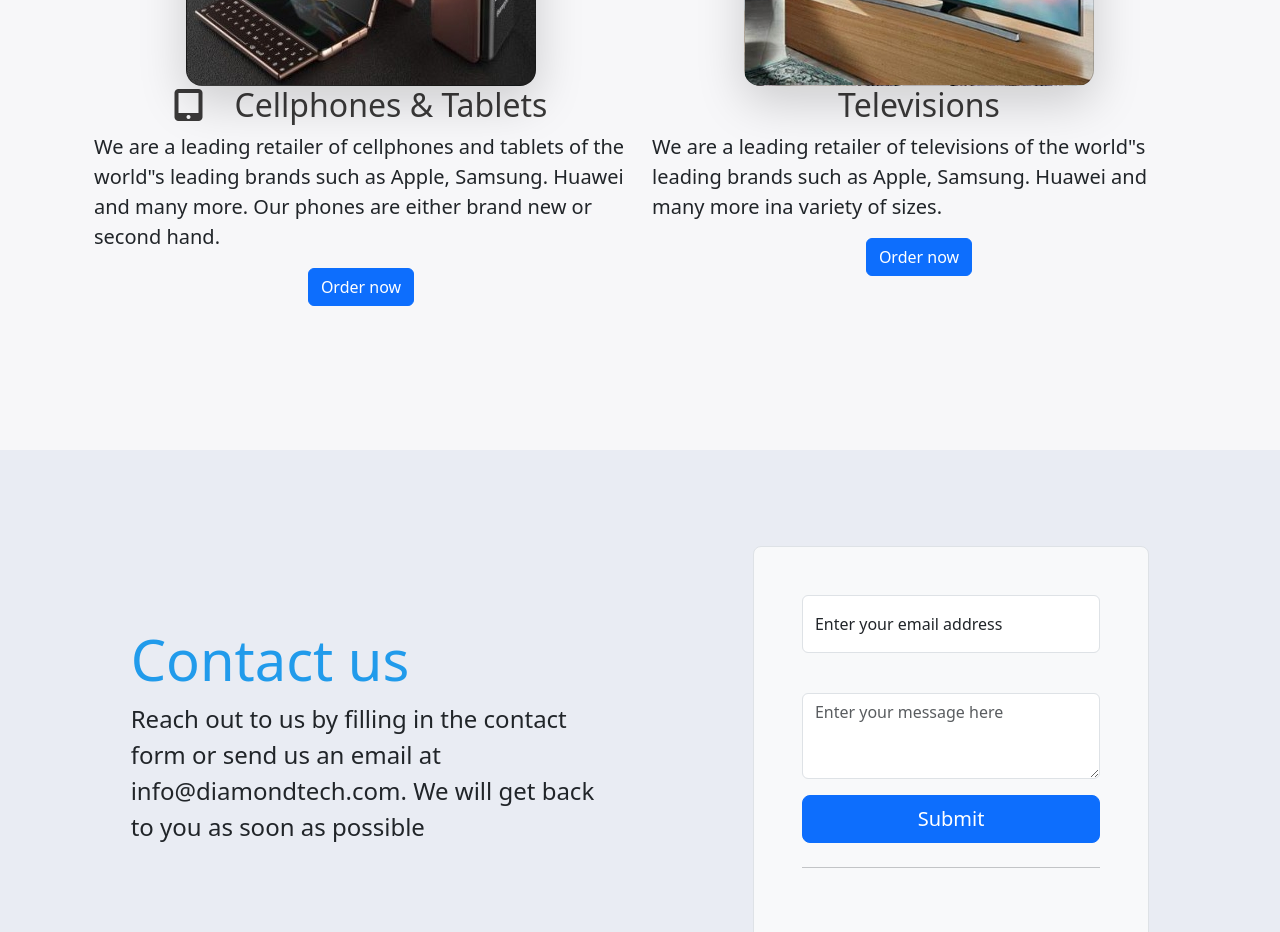
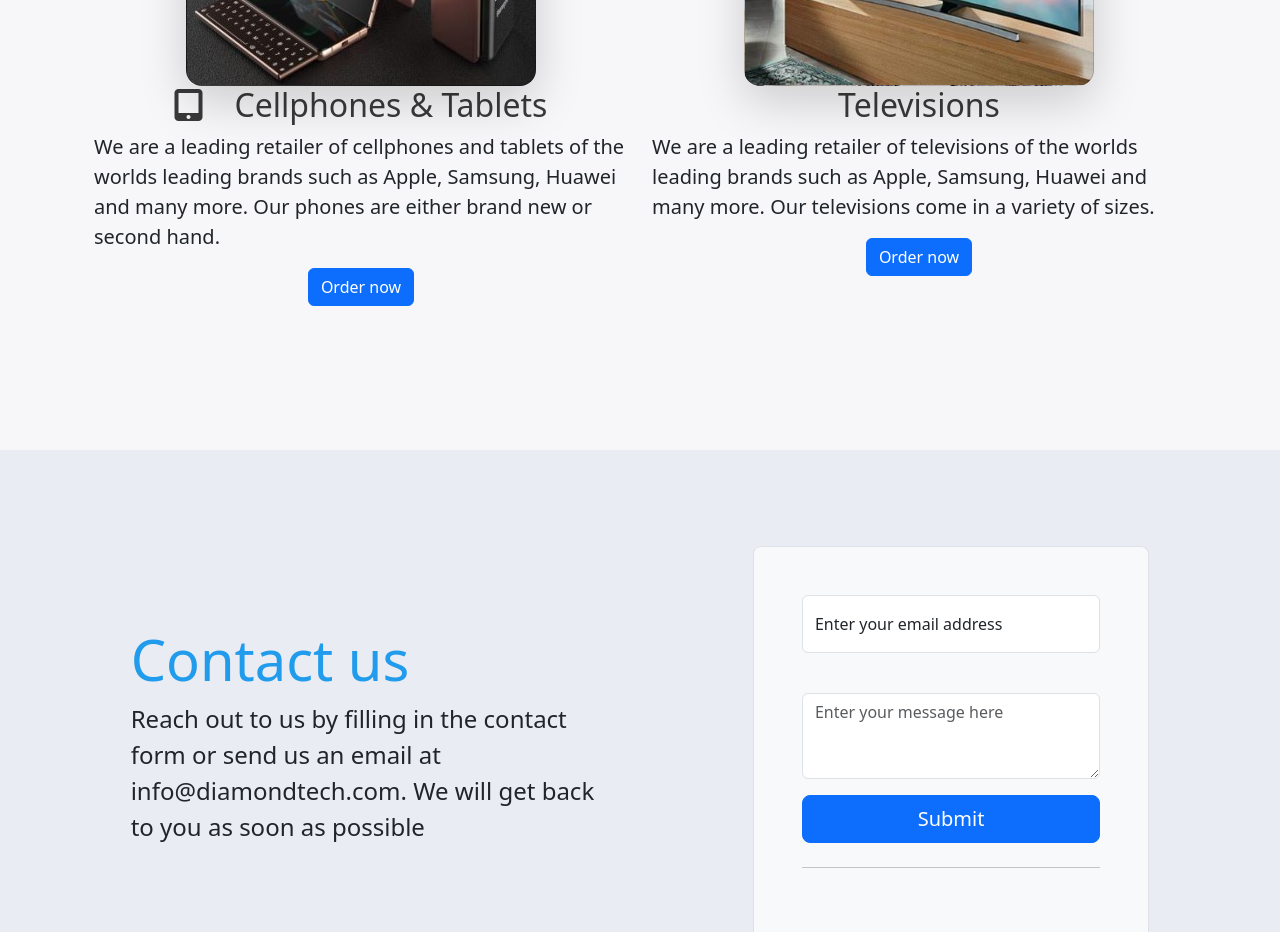
Before and after one commit to user-k-8/Diamond-Tech, a plain HTML site: page index.html in a window 1280 px wide. Shown: the part 2740-3672 px from the top of the page. Drawn offline with nearby package versions, Linux system fonts and the light colour scheme.

Commit message:
Update index.html

```diff
--- a/index.html
+++ b/index.html
@@ -217,7 +217,7 @@
 
             <h3 class="fs-2 product-sub-head" >
               <i class="fa-solid fa-tablet-screen-button"></i>&emsp;Cellphones & Tablets</h3>
-            <p class="fs-5 ">We are a leading retailer of cellphones and tablets of the world"s leading brands such as Apple, Samsung. Huawei and many more. Our phones are either brand new or second hand.</p>
+            <p class="fs-5 ">We are a leading retailer of cellphones and tablets of the worlds leading brands such as Apple, Samsung, Huawei and many more. Our phones are either brand new or second hand.</p>
 
           <div class="d-grid gap-2 d-sm-flex justify-content-sm-center mb-5">
             <a href="#" class="btn btn-primary">
@@ -244,7 +244,7 @@
 
 
                 <h3 class="fs-2 product-sub-head" >Televisions</h3>
-                <p class="fs-5 ">We are a leading retailer of televisions of the world"s leading brands such as Apple, Samsung. Huawei and many more ina variety of sizes.</p>
+                <p class="fs-5 ">We are a leading retailer of televisions of the worlds leading brands such as Apple, Samsung, Huawei and many more. Our televisions come in a variety of sizes.</p>
 
               <div class="d-grid gap-2 d-sm-flex justify-content-sm-center mb-5">
                 <a href="#" class="btn btn-primary">
```
